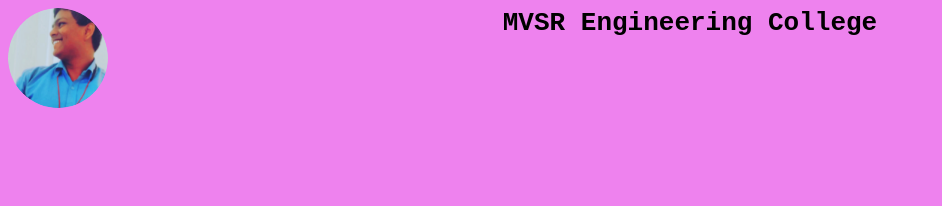
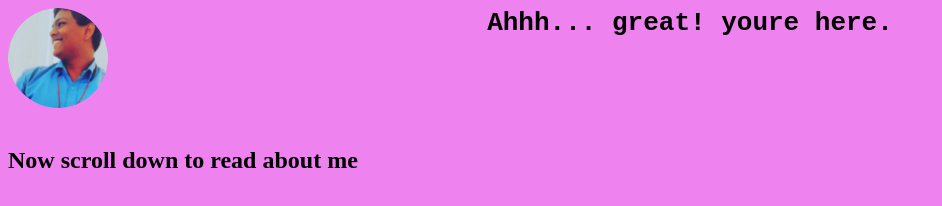
Before and after one commit to Itstheadithya/myporfolio, a plain HTML site: page head.html in a window 1280 px wide. Shown: the whole page, without its empty margins (0-942 px from the left). Drawn offline with Linux system fonts and the light colour scheme.

Commit message:
Update head.html

```diff
--- a/head.html
+++ b/head.html
@@ -18,5 +18,6 @@
 <h1 style="text-align:center;
 	color:black;
 	font-family: monospace;
-	float:none"> MVSR Engineering College </h1><br><br><br><br>
+	float:none"> Ahhh... great! youre here. </h1><br><br><br><br>
+	<h2>Now scroll down to read about me </h2>
 </body>
```
